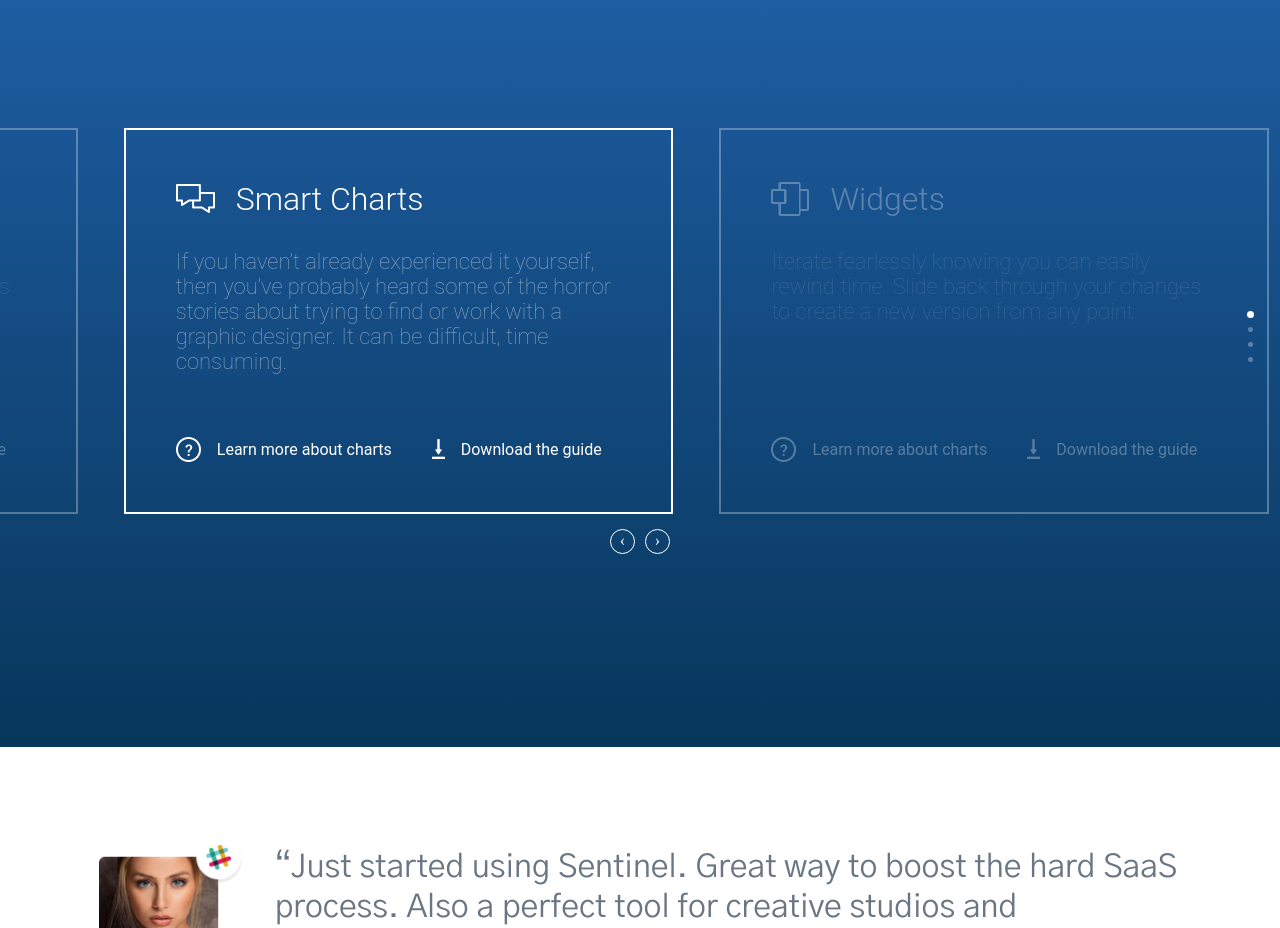
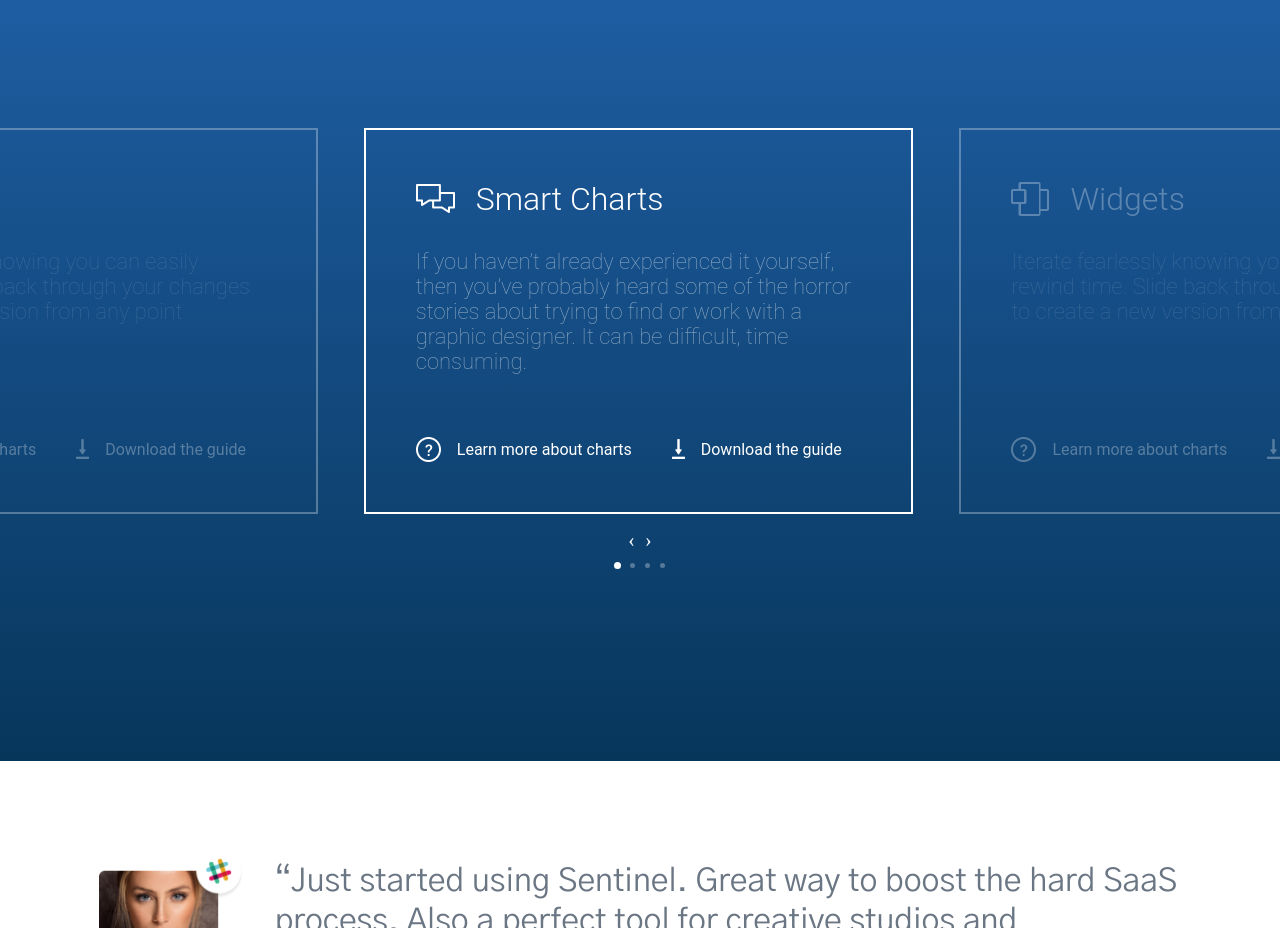
Before and after one commit to markojevtic25/testProject, a plain HTML site: page pages/features.html in a window 1280 px wide. Shown: the part 1780-2708 px from the top of the page. Drawn offline with Linux system fonts and the light colour scheme.

Commit message:
features slider mods

```diff
--- a/styles/features.css
+++ b/styles/features.css
@@ -300,7 +300,7 @@ body{
 .owl-features .owl-stage{
     display: flex;
     align-items: center;
-    left: -240px;
+   /* left: -250px;*/
 }
 
 
@@ -316,12 +316,10 @@ body{
 
 
 .owl-features .owl-dots{
-    flex-direction: column;
+    flex-direction: row;
     display: flex;
-    width: 20px;
-    position: absolute;
-    right: 20px;
-    top: 50%;
+    width: 100%;
+    justify-content: center;
 }
 
 .owl-features .owl-dots .owl-dot{
@@ -344,30 +342,32 @@ body{
     opacity: 1;
 }
 
-.owl-features .owl-nav button.owl-prev{
+/*.owl-features .owl-nav button.owl-prev{
     width: 25px;
     height: 25px;
     border: 1px solid white;
     border-radius: 50%;
     outline: 0;
-}
+}*/
 
 .owl-features .owl-nav button.owl-prev span{
     color: white;
     vertical-align: text-bottom;
+    font-size: 20px;
 }
 
-.owl-features .owl-nav button.owl-next{
+/*.owl-features .owl-nav button.owl-next{
     width: 25px;
     height: 25px;
     border: 1px solid white;
     border-radius: 50%;
     outline: 0;
-}
+}*/
 
 .owl-features .owl-nav button.owl-next span{
     color: white;
     vertical-align: text-bottom;
+    font-size: 20px;
 }
 
 .owl-features .owl-item img{
```
